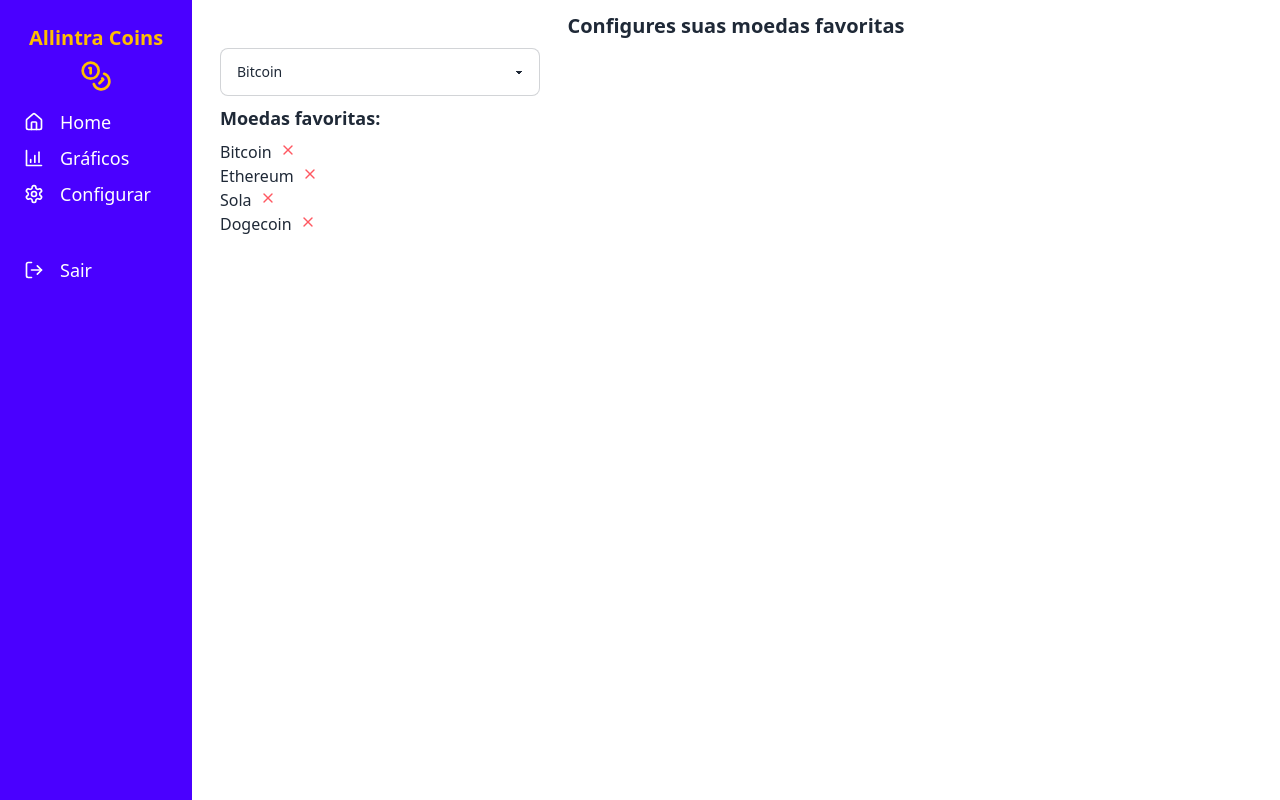
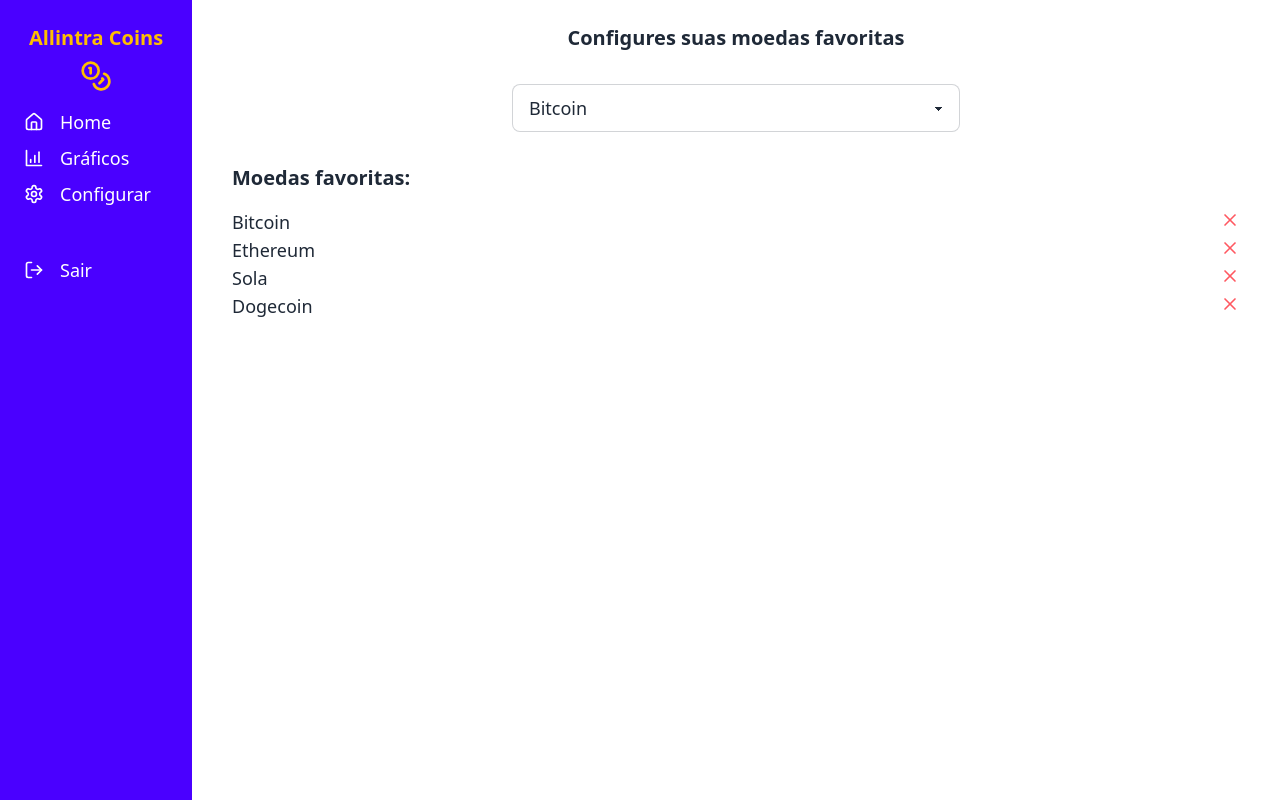
Before and after one commit to RomuloOliveira94/allintra-coins, a React (Vite) app: page /config in a window 1280 px wide. Built offline with nearby package versions, Linux system fonts and the light colour scheme.

Commit message:
#feature/implement favoriteCriptos delete

```diff
--- a/src/pages/Config.tsx
+++ b/src/pages/Config.tsx
@@ -11,7 +11,6 @@ const Config = () => {
   );
   const handleGetCripto = (event: React.ChangeEvent<HTMLSelectElement>) => {
     dispatch(addCripto(event.target.value));
-    console.log(event.target.value);
   };
 
   const handleDeleteCripto = (cripto: string) => {
@@ -19,12 +18,12 @@ const Config = () => {
   };
 
   return (
-    <div className="grid gap-2 p-3">
+    <div className="grid gap-2 p-6">
       <h1 className="text-xl font-bold text-center">
         Configures suas moedas favoritas
       </h1>
       <select
-        className="select select-bordered w-full max-w-xs"
+        className="select select-bordered w-full max-w-md my-6 text-lg mx-auto"
         name="criptos"
         onChange={handleGetCripto}
       >
@@ -38,17 +37,19 @@ const Config = () => {
         ))}
       </select>
 
-      <div className="grid gap-2 items-center">
-        <h2 className="text-lg font-semibold">Moedas favoritas:</h2>
+      <div className="grid gap-4 items-center">
+        <h2 className="text-xl font-semibold">Moedas favoritas:</h2>
         <ul>
           {favoriteCriptosData.map((cripto, index) => (
-            <li key={index} className="flex items-center gap-2">
+            <li key={index} className="flex items-center justify-between gap-2 text-lg">
               {cripto.name}
-              <X
-                size={16}
-                className="text-error mb-1 cursor-pointer hover:opacity-50"
-                onClick={() => handleDeleteCripto(cripto.symbol)}
-              />
+              <span className="flex items-center ">
+                <X
+                  size={20}
+                  className="text-error mb-1 cursor-pointer hover:opacity-50"
+                  onClick={() => handleDeleteCripto(cripto.symbol)}
+                />
+              </span>
             </li>
           ))}
         </ul>
--- a/src/store/criptosRealTimeDataSlice.tsx
+++ b/src/store/criptosRealTimeDataSlice.tsx
@@ -5,6 +5,11 @@ import criptosJson from "../data/criptos.json";
 const criptosRealtimeData: CriptoData = {
   data: [],
   criptosLastValues: new Map(),
+};
+
+const calcPercentage = (oldValue: number | undefined, newValue: number) => {
+  if (!oldValue) return 0;
+  return ((newValue - oldValue) / oldValue) * 100;
 };
 
 export const criptosRealtimeDataSlice = createSlice({
@@ -17,14 +22,6 @@ export const criptosRealtimeDataSlice = createSlice({
       );
       const criptoImageUrl = criptoAsset?.icon;
       const criptoName = criptoAsset?.name;
-
-      const calcPercentage = (
-        oldValue: number | undefined,
-        newValue: number
-      ) => {
-        if (!oldValue) return 0;
-        return ((newValue - oldValue) / oldValue) * 100;
-      };
 
       const percentage = calcPercentage(
         state.criptosLastValues.get(action.payload.data.s)?.price,
--- a/src/store/favoriteCriptoSlice.tsx
+++ b/src/store/favoriteCriptoSlice.tsx
@@ -7,7 +7,6 @@ const standartCriptosData = standartCriptos.map((cripto) =>
   criptosJson.find((c) => c.symbol === cripto.split("USDT")[0])
 );
 
-console.log(standartCriptosData);
 const favoriteCriptos: FavoriteCriptos = {
   favoriteCriptos: standartCriptos,
   favoriteCriptosData: standartCriptosData,
@@ -20,14 +19,15 @@ export const favoriteCriptosSlice = createSlice({
   initialState: favoriteCriptos,
   reducers: {
     addCripto: (state, action) => {
-      state.favoriteCriptos.push(action.payload + "USDT");
+      state.favoriteCriptos.push(`${action.payload}USDT`);
       state.favoriteCriptosData.push(
         criptosJson.find((c) => c.symbol === action.payload)
       );
     },
     removeCripto: (state, action) => {
-      state.favoriteCriptos = state.favoriteCriptos.filter(
-        (cripto) => cripto !== action.payload
+      state.favoriteCriptos.splice(
+        state.favoriteCriptos.indexOf(`${action.payload}USDT`),
+        1
       );
       state.favoriteCriptosData = state.favoriteCriptosData.filter(
         (cripto) => cripto.symbol !== action.payload
```
